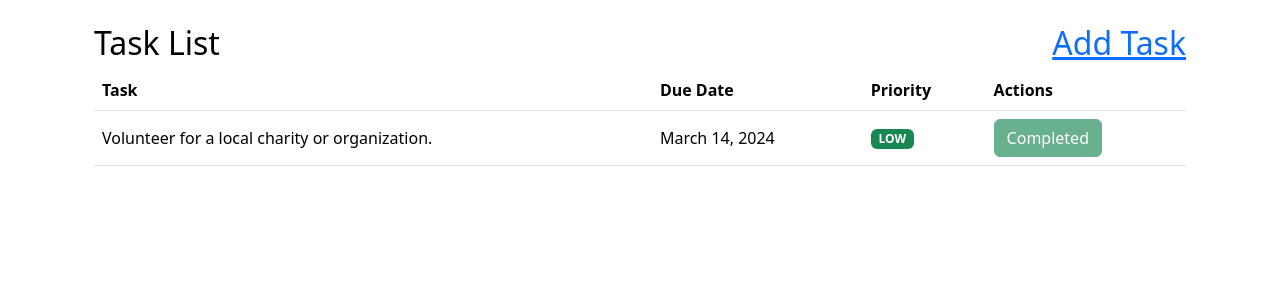
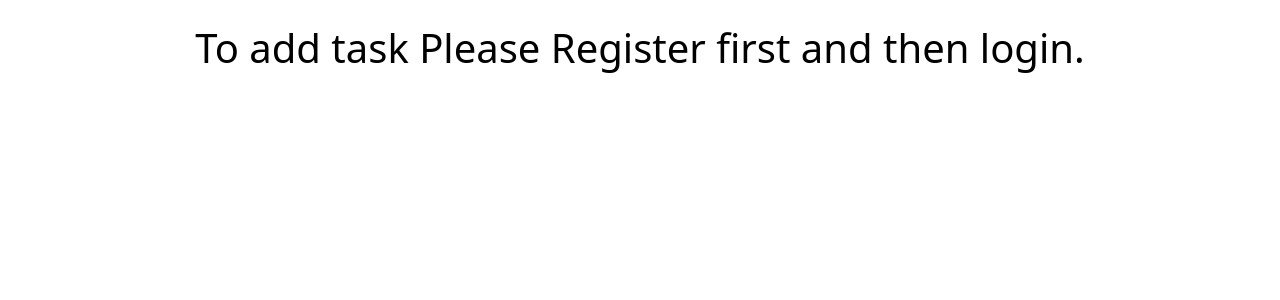
Before and after one commit to 135meherab/Leadzen-ai-todo-task, a Django app: template templates/home.html in a window 1280 px wide. Shown: the part 90-390 px from the top of the page. Run offline with Django 4.2, Linux system fonts and the light colour scheme; the template is opened without the code that fills it: values that come from a table or form of the project are taken from there, others are empty; data comes from the database, SQL or seed files in the repository; both versions use the stored data as it was after the commit.

Commit message:
updated project

```diff
--- a/templates/base.html
+++ b/templates/base.html
@@ -17,7 +17,7 @@
       </a>
       <form class="d-flex gap-3" role="search">
         {%if user.is_authenticated%}
-        <a href="{% url 'login_page'%}" class="btn btn-danger" type="submit">Logout</a>
+        <a href="{% url 'logout'%}" class="btn btn-danger" type="submit">Logout</a>
         {%else%}
         <a href="{% url 'login_page'%}" class="btn btn-outline-success" type="submit">Login</a>
         <a href="{% url 'register_page'%}" class="btn btn-success" type="submit">Register</a>
--- a/templates/home.html
+++ b/templates/home.html
@@ -3,11 +3,14 @@
 {% block content %}
 <div class="container card-body p-4 text-white">
 
+  {%if user.is_authenticated%}
     <div class="d-flex justify-content-between">
       <h2 class="text-black">Task List</h2>
       <h2><a href="{% url 'add_task_page'%}">Add Task</a></h2>
     </div>
+    {%endif%}
 
+    {%if user.is_authenticated%}
     <table class="table text-white mb-0">
       <thead>
         <tr>
@@ -41,11 +44,11 @@
           </td>
         </tr>
         {%endfor%}
-
-
       </tbody>
     </table>
-
+    {%else%}
+    <h1 class="text-black text-center">To add task Please Register first and then login.</h1>
+    {%endif%}
 
   </div>
 </div>
```
Also changed, not shown: todo/views.py (+5 -2 lines), db.sqlite3.
